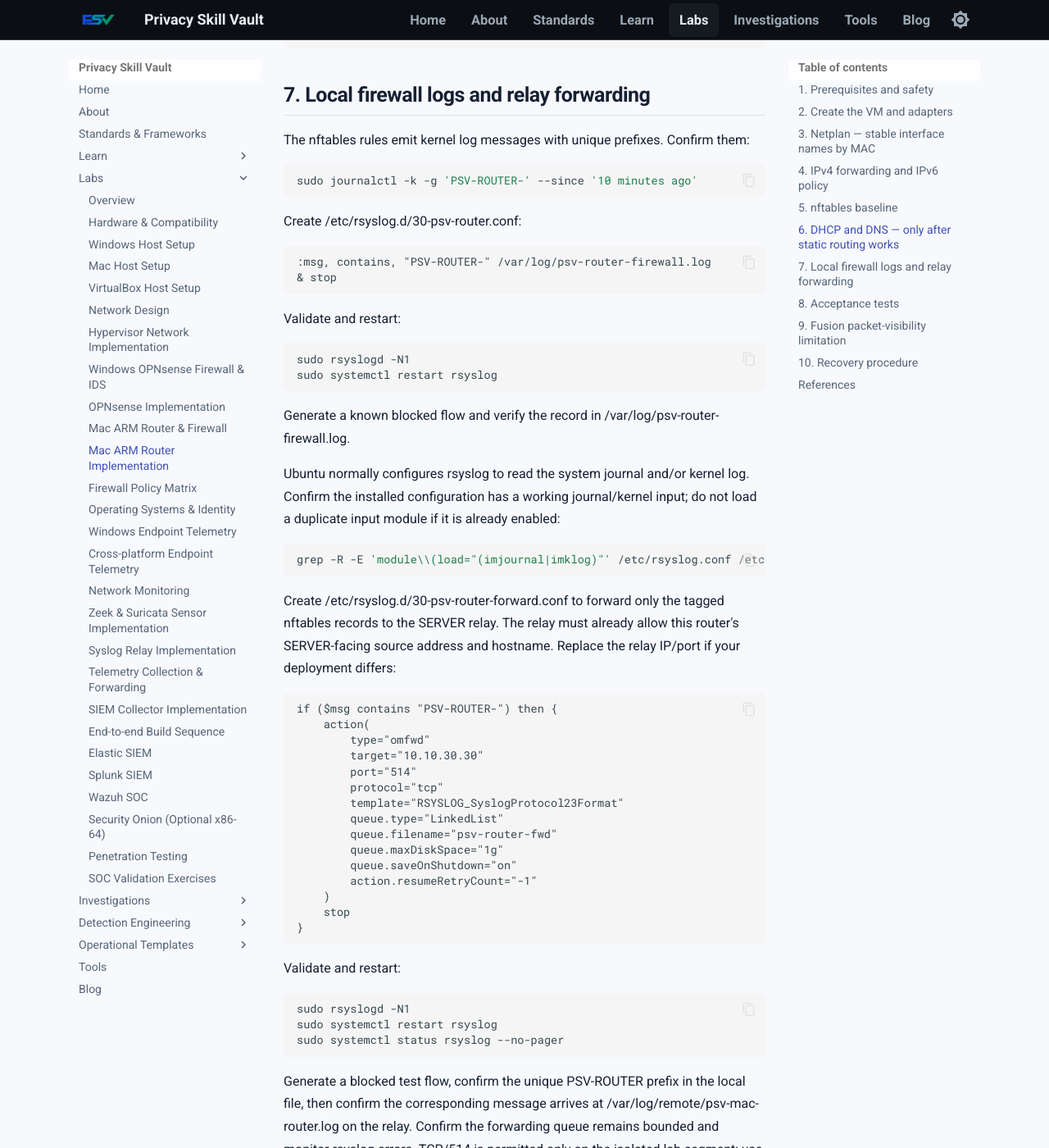
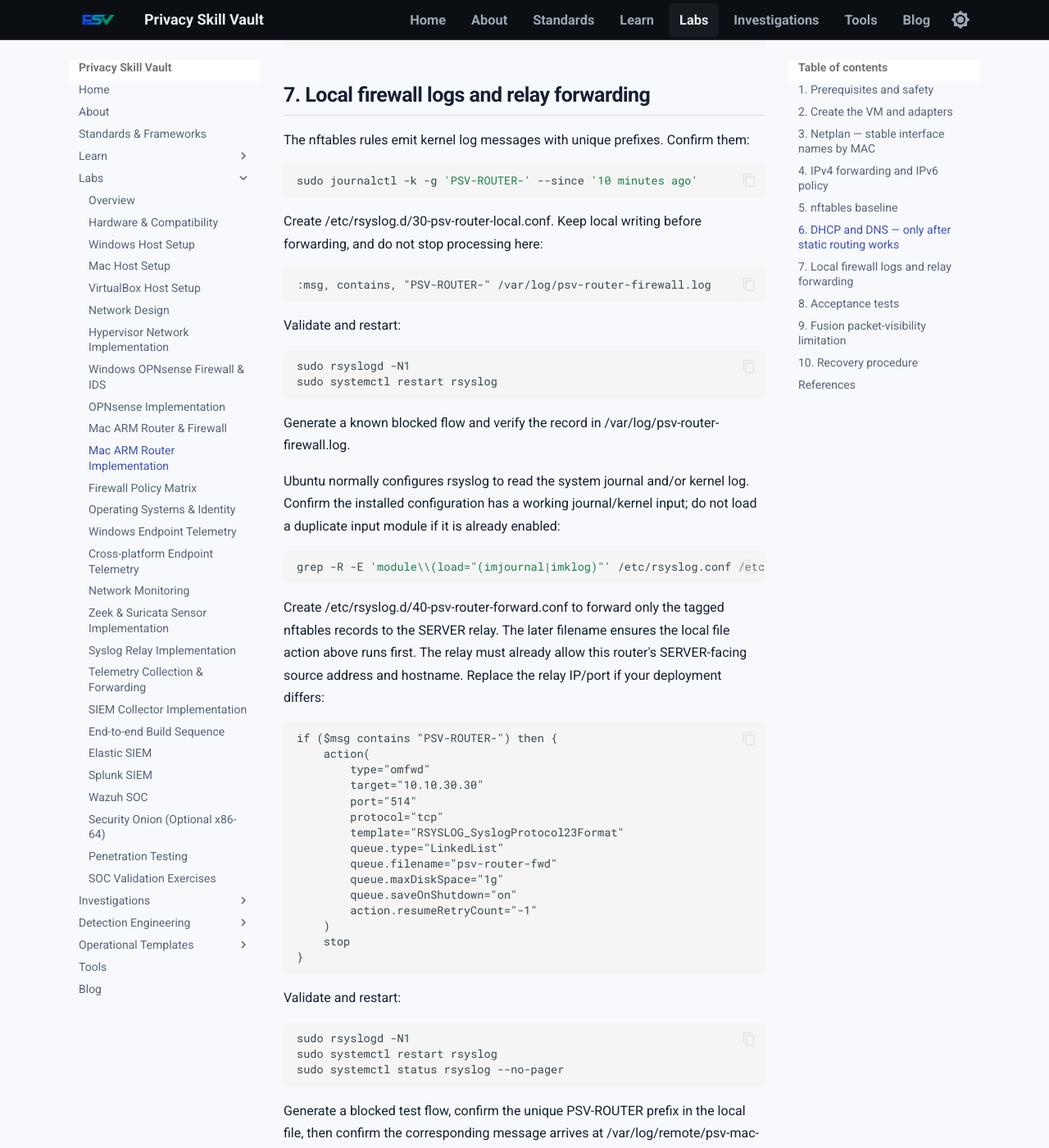
Before and after one commit to PrivacySkillVault/privacyskillvault.github.io, an MkDocs documentation site: the page built from docs/labs/mac-arm-router-implementation.md, in a window 1280 px wide and 1400 px high, scrolled down 7082 px. Shown: the whole window at 82% size. Built offline with MkDocs 1.6.1 and Material for MkDocs 9.7.7, drawn with Linux system fonts in a browser that asks for light colours.

Commit message:
Ensure Mac firewall records are written locally before rsyslog forwarding

```diff
--- a/docs/labs/mac-arm-router-implementation.md
+++ b/docs/labs/mac-arm-router-implementation.md
@@ -293,11 +293,10 @@ The nftables rules emit kernel log messages with unique prefixes. Confirm them:
 sudo journalctl -k -g 'PSV-ROUTER-' --since '10 minutes ago'
 ~~~
 
-Create /etc/rsyslog.d/30-psv-router.conf:
+Create /etc/rsyslog.d/30-psv-router-local.conf. Keep local writing before forwarding, and do not stop processing here:
 
 ~~~text
 :msg, contains, "PSV-ROUTER-" /var/log/psv-router-firewall.log
-& stop
 ~~~
 
 Validate and restart:
@@ -315,7 +314,7 @@ Ubuntu normally configures rsyslog to read the system journal and/or kernel log.
 grep -R -E 'module\\(load="(imjournal|imklog)"' /etc/rsyslog.conf /etc/rsyslog.d/*.conf
 ~~~
 
-Create /etc/rsyslog.d/30-psv-router-forward.conf to forward only the tagged nftables records to the SERVER relay. The relay must already allow this router's SERVER-facing source address and hostname. Replace the relay IP/port if your deployment differs:
+Create /etc/rsyslog.d/40-psv-router-forward.conf to forward only the tagged nftables records to the SERVER relay. The later filename ensures the local file action above runs first. The relay must already allow this router's SERVER-facing source address and hostname. Replace the relay IP/port if your deployment differs:
 
 ~~~text
 if ($msg contains "PSV-ROUTER-") then {
```
